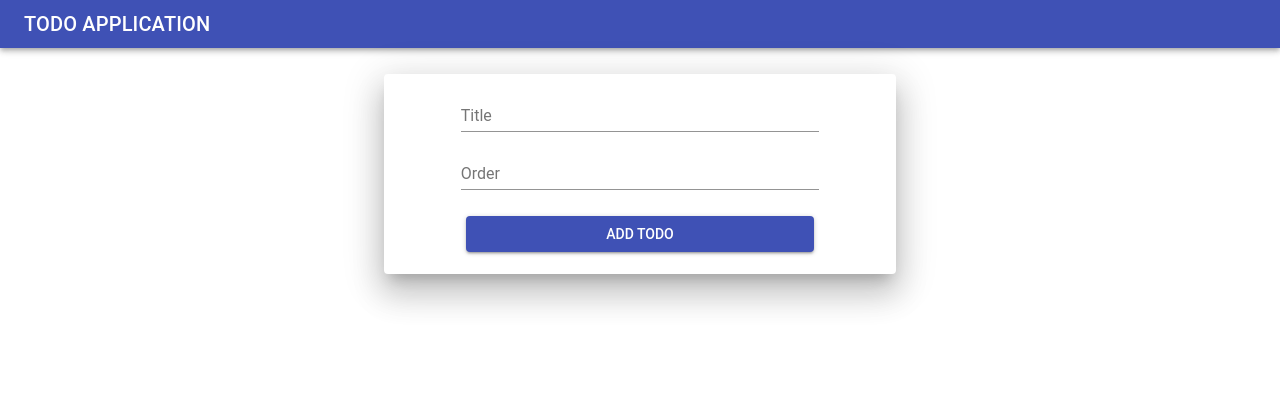
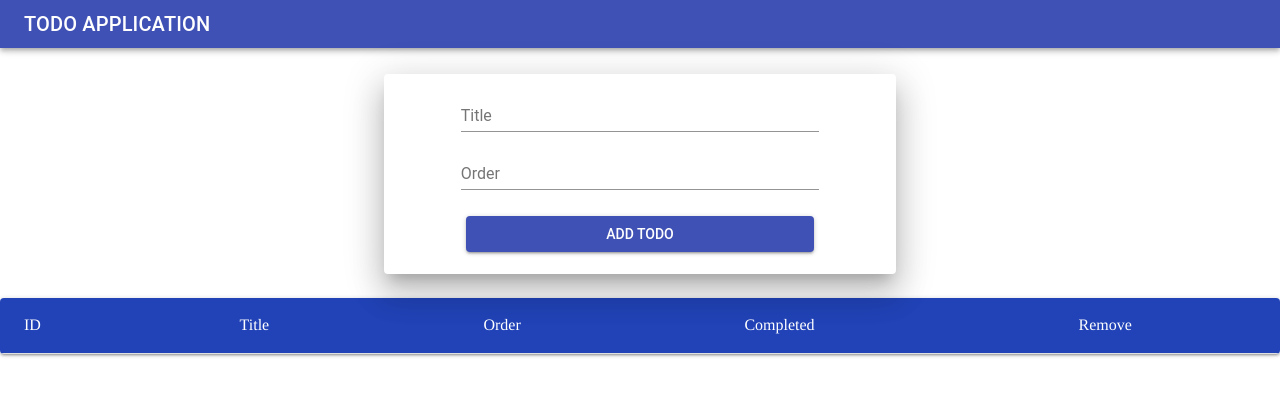
Before and after one commit to muhammadyousuf/task-todo-app, a React (Create React App) app: page / in a window 1280 px wide. Shown: the top 396 px of the page. Built offline with nearby package versions, Linux system fonts and the light colour scheme; no server answers.

Commit message:
todo list header style

```diff
--- a/src/Components/Screen/AddTodo.js
+++ b/src/Components/Screen/AddTodo.js
@@ -34,7 +34,7 @@ class AddTodo extends Component {
         super(props);
         this.state = {
             title: '',
-            order:null,
+            order:'',
             completed:false
         }
     }
--- a/src/Components/Screen/TodoList.js
+++ b/src/Components/Screen/TodoList.js
@@ -1,7 +1,30 @@
 import React, { Component } from 'react';
 import Connect from '../Function/api';
+import PropTypes from 'prop-types';
+import { withStyles } from '@material-ui/core/styles';
+import Table from '@material-ui/core/Table';
+import TableBody from '@material-ui/core/TableBody';
+import TableCell from '@material-ui/core/TableCell';
+import TableHead from '@material-ui/core/TableHead';
+import TableRow from '@material-ui/core/TableRow';
+import Paper from '@material-ui/core/Paper';
+import {TableHeader} from '../Style/style';
 
-
+const styles = theme => ({
+    root: {
+        width: '100%',
+        marginTop: theme.spacing.unit * 3,
+        overflowX: 'auto',
+    },
+    table: {
+        minWidth: 700,
+    },
+    row: {
+        '&:nth-of-type(odd)': {
+            backgroundColor: theme.palette.background.default,
+        },
+    },
+});
 class TodoList extends Component {
     constructor(props) {
         super();
@@ -17,12 +40,30 @@ class TodoList extends Component {
             .catch((err) => console.log('err', err))
     }
     render() {
+        const { classes } = this.props;
         return (
             <div>
+                <Paper className={classes.root}>
+                <Table className={classes.table}>
+                    <TableHead  >
+                        <TableRow style={{ backgroundColor: "#2143b7" }} >
+                            <TableCell style={TableHeader} >ID</TableCell>
+                            <TableCell style={TableHeader} >Title</TableCell>
+                            <TableCell style={TableHeader} >Order</TableCell>
+                            <TableCell style={TableHeader} >Completed</TableCell>
+                            <TableCell style={TableHeader}>Remove</TableCell>
 
+                        </TableRow>
+                    </TableHead>
+                </Table>
+                </Paper>
             </div>
         )
     }
 
 }
-export default TodoList
+TodoList.propTypes = {
+    classes: PropTypes.object.isRequired,
+};
+
+export default withStyles(styles)(TodoList);
--- a/src/Components/Style/style.js
+++ b/src/Components/Style/style.js
@@ -18,3 +18,8 @@ export const buttonStyle = {
     alignItems: 'center',
     width: '68%'
 };
+export const TableHeader = {
+    fontFamily: 'Times',
+    color: 'White',
+    fontSize: 16
+}
```
